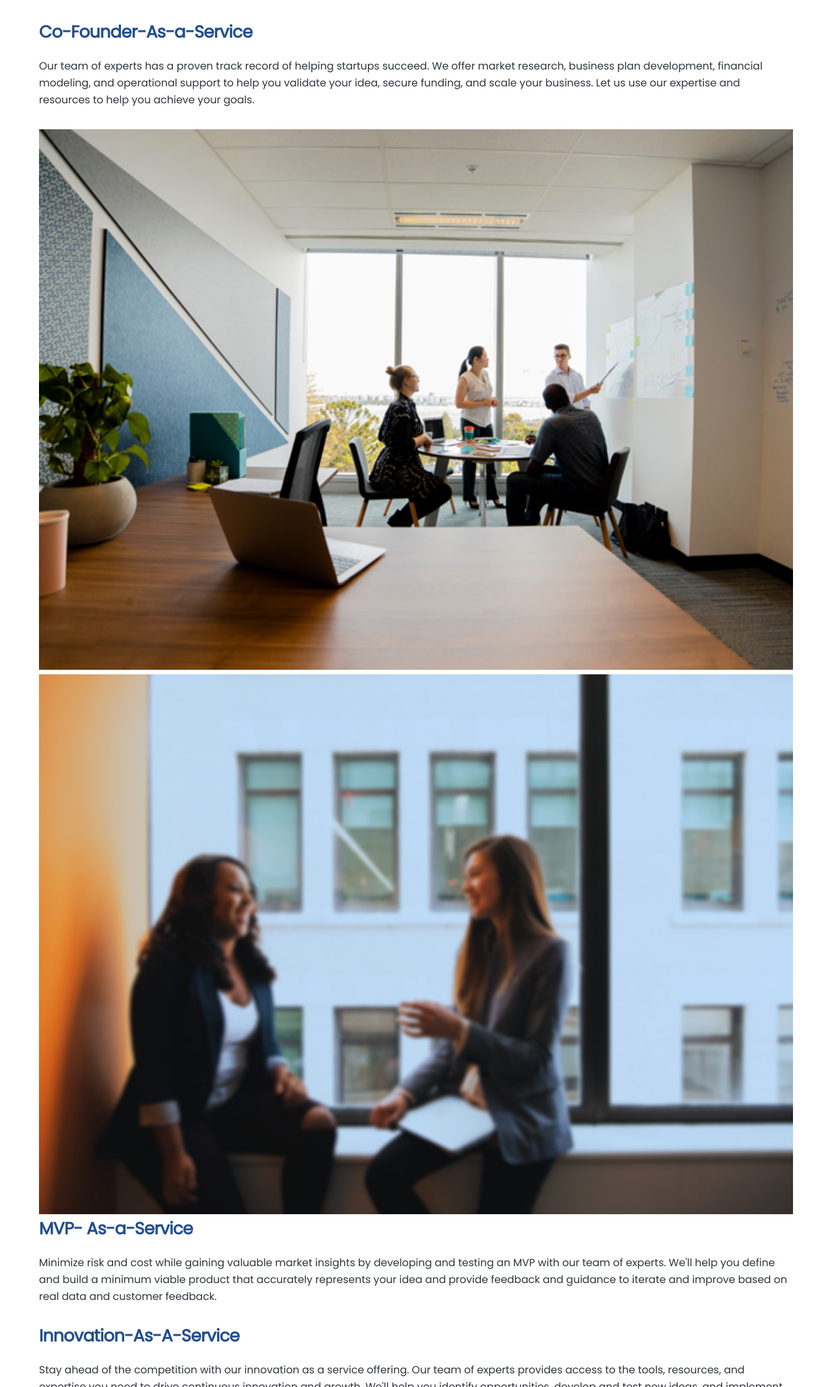
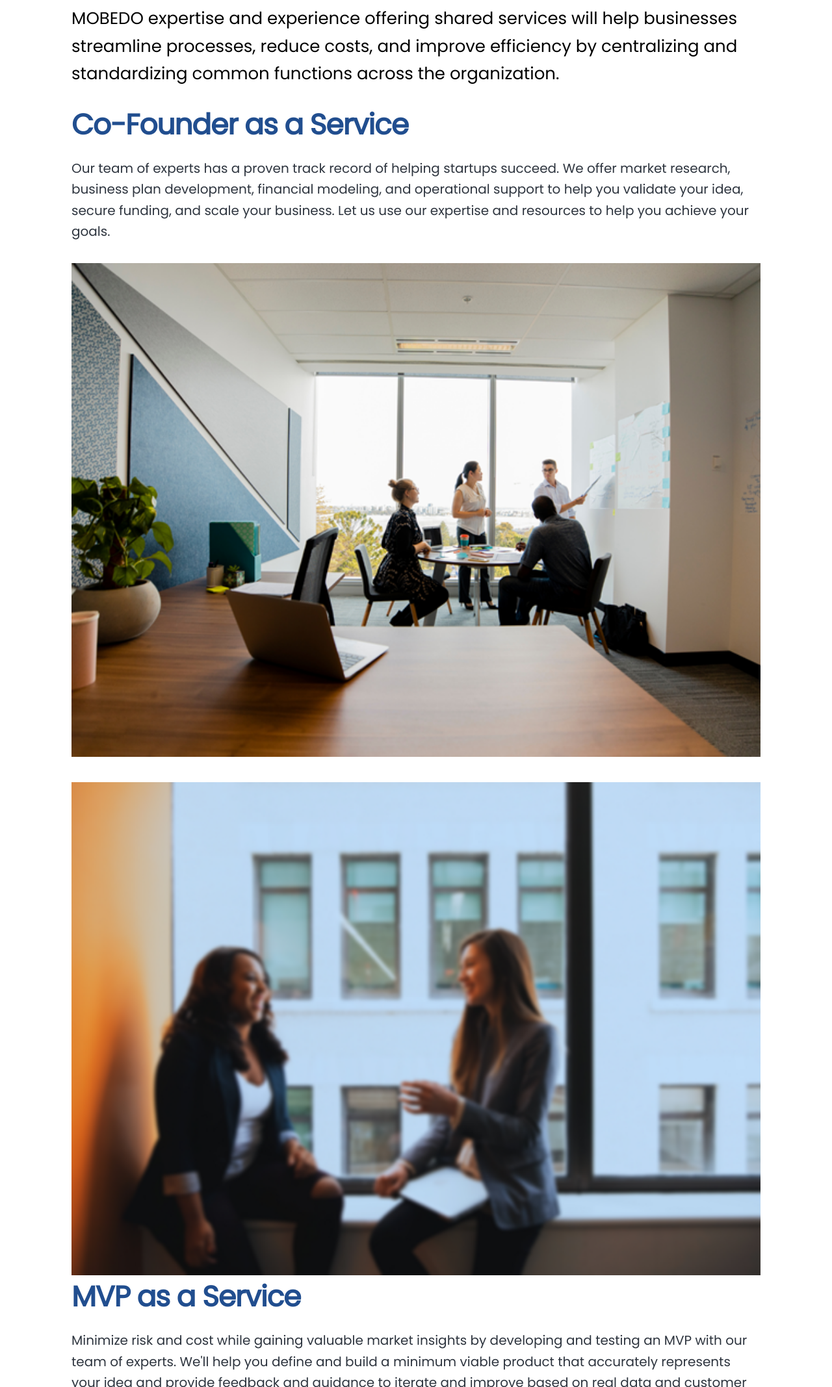
Before and after one commit to manikantapujar/mobedo, a Gatsby site: page /shared_services in a window 1280 px wide. Shown: the part 665-2800 px from the top of the page at 65% size. Built offline with nearby package versions, Linux system fonts and the light colour scheme; Gatsby itself is replaced by a stand-in of ours; a web font is replaced by a local one.

Commit message:
css update

```diff
--- a/src/components/Navbar.js
+++ b/src/components/Navbar.js
@@ -113,18 +113,18 @@ function Navitem() {
                     <li className="dropbtn navlist">Shared Services</li>
                     <div className='desktop_view'>
                       <div className="dropdown-content-new-four" id="collasible-nav-dropdown-new-four">
-                        <NavDropdown.Item><Link to='/shared_services/#sh_one'> Co-Founder-As-a-Service</Link></NavDropdown.Item>
-                        <NavDropdown.Item ><Link to='/shared_services/#sh_two'>MVP- As-a-Service</Link></NavDropdown.Item>
-                        <NavDropdown.Item><Link to='/shared_services/#sh_three'>Innovation-As-A-Service</Link></NavDropdown.Item>
-                        <NavDropdown.Item><Link to='/shared_services/#sh_four'>Testing-as-a-Service</Link></NavDropdown.Item>
+                        <NavDropdown.Item><Link to='/shared_services/#sh_one'> Co-Founder as Service</Link></NavDropdown.Item>
+                        <NavDropdown.Item ><Link to='/shared_services/#sh_two'>MVP as a Service</Link></NavDropdown.Item>
+                        <NavDropdown.Item><Link to='/shared_services/#sh_three'>Innovation as a Service</Link></NavDropdown.Item>
+                        <NavDropdown.Item><Link to='/shared_services/#sh_four'>Testing as a Service</Link></NavDropdown.Item>
                       </div>
                     </div>
                     <div className='mobile_view'>
                       <div className="dropdown-content-new-four" id="collasible-nav-dropdown-new-four">
-                        <NavDropdown.Item><Link to='/shared_services/#sh_one_m'> Co-Founder-As-a-Service</Link></NavDropdown.Item>
-                        <NavDropdown.Item ><Link to='/shared_services/#sh_two_m'>MVP- As-a-Service</Link></NavDropdown.Item>
-                        <NavDropdown.Item><Link to='/shared_services/#sh_three_m'>Innovation-As-A-Service</Link></NavDropdown.Item>
-                        <NavDropdown.Item><Link to='/shared_services/#sh_four_m'>Testing-as-a-Service</Link></NavDropdown.Item>
+                        <NavDropdown.Item><Link to='/shared_services/#sh_one_m'> Co-Founder as a Service</Link></NavDropdown.Item>
+                        <NavDropdown.Item ><Link to='/shared_services/#sh_two_m'>MVP as a Service</Link></NavDropdown.Item>
+                        <NavDropdown.Item><Link to='/shared_services/#sh_three_m'>Innovation as a Service</Link></NavDropdown.Item>
+                        <NavDropdown.Item><Link to='/shared_services/#sh_four_m'>Testing as a Service</Link></NavDropdown.Item>
                       </div>
                     </div>
 
--- a/src/pages/shared_services.js
+++ b/src/pages/shared_services.js
@@ -28,7 +28,7 @@ export default function sharedservices() {
                 <div className="desktop_view">
                     <div className="row mt-4 padding_content" id="sh_one">
                         <div className="col-md-6 align-self-center">
-                            <h2 className="col_side_heading">Co-Founder-As-a-Service</h2>
+                            <h2 className="col_side_heading">Co-Founder as a Service</h2>
                             {/* <h6>Innovating for growth, transforming for success</h6> */}
                             <p>Our team of experts has a proven track record of helping startups succeed. We offer market research, business plan development, financial modeling, and operational support to help you validate your idea, secure funding, and scale your business. Let us use our expertise and resources to help you achieve your goals. </p>
                         </div>
@@ -41,7 +41,7 @@ export default function sharedservices() {
                             <img src="/p22.png" alt="" />
                         </div>
                         <div className="col-md-6 align-self-center">
-                            <h2 className="col_side_heading">MVP- As-a-Service</h2>
+                            <h2 className="col_side_heading">MVP as a Service</h2>
                             {/* <h6>Defining your brand, communicating your value</h6> */}
                             <p>Minimize risk and cost while gaining valuable market insights by developing and testing an MVP with our team of experts. We'll help you define and build a minimum viable product that accurately represents your idea and provide feedback and guidance to iterate and improve based on real data and customer feedback.</p>
                         </div>
@@ -49,7 +49,7 @@ export default function sharedservices() {
                     </div>
                     <div className="row mt-4 padding_content" id="sh_three">
                         <div className="col-md-6 align-self-center">
-                            <h2 className="col_side_heading">Innovation-As-A-Service</h2>
+                            <h2 className="col_side_heading">Innovation as a Service</h2>
                             {/* <h6>Bringing your value to market, driving growth through strategy </h6> */}
                             <p>Stay ahead of the competition with our innovation as a service offering. Our team of experts provides access to the tools, resources, and expertise you need to drive continuous innovation and growth. We'll help you identify opportunities, develop and test new ideas, and implement successful innovation programs that drive business value and competitive advantage.</p>
                         </div>
@@ -62,7 +62,7 @@ export default function sharedservices() {
                             <img src="/p24.png" alt="" />
                         </div>
                         <div className="col-md-6 align-self-center">
-                            <h2 className="col_side_heading">Testing-as-a-Service</h2>
+                            <h2 className="col_side_heading">Testing as a Service</h2>
                             {/* <h6>Innovating for tomorrow, leading the way today </h6> */}
                             <p>Ensure the quality and reliability of your products and systems with our testing as a service offering. Our team of experts provides a range of testing services, including functional, performance, and security testing. We'll help you define and implement a comprehensive testing strategy that meets your needs and ensures your products are ready for market.</p>
                         </div>
@@ -75,7 +75,7 @@ export default function sharedservices() {
                             <img src="/p21.png" alt="" />
                         </div>
                         <div className="col-md-6">
-                            <h2 className="col_side_heading">Co-Founder-As-a-Service</h2>
+                            <h2 className="col_side_heading">Co-Founder as a Service</h2>
                             {/* <h6>Innovating for growth, transforming for success</h6> */}
                             <p>Our team of experts has a proven track record of helping startups succeed. We offer market research, business plan development, financial modeling, and operational support to help you validate your idea, secure funding, and scale your business. Let us use our expertise and resources to help you achieve your goals. </p>
                         </div>
@@ -86,7 +86,7 @@ export default function sharedservices() {
                             <img src="/p22.png" alt="" />
                         </div>
                         <div className="col-md-6">
-                            <h2 className="col_side_heading">MVP- As-a-Service</h2>
+                            <h2 className="col_side_heading">MVP as a Service</h2>
                             {/* <h6>Defining your brand, communicating your value</h6> */}
                             <p>Minimize risk and cost while gaining valuable market insights by developing and testing an MVP with our team of experts. We'll help you define and build a minimum viable product that accurately represents your idea and provide feedback and guidance to iterate and improve based on real data and customer feedback.</p>
                         </div>
@@ -97,7 +97,7 @@ export default function sharedservices() {
                             <img src="/p23.png" alt="" />
                         </div>
                         <div className="col-md-6">
-                            <h2 className="col_side_heading">Innovation-As-A-Service</h2>
+                            <h2 className="col_side_heading">Innovation as a Service</h2>
                             {/* <h6>Bringing your value to market, driving growth through strategy </h6> */}
                             <p>Stay ahead of the competition with our innovation as a service offering. Our team of experts provides access to the tools, resources, and expertise you need to drive continuous innovation and growth. We'll help you identify opportunities, develop and test new ideas, and implement successful innovation programs that drive business value and competitive advantage.</p>
                         </div>
@@ -107,7 +107,7 @@ export default function sharedservices() {
                             <img src="/p24.png" alt="" />
                         </div>
                         <div className="col-md-6">
-                            <h2 className="col_side_heading">Testing-as-a-Service</h2>
+                            <h2 className="col_side_heading">Testing as a Service</h2>
                             {/* <h6>Innovating for tomorrow, leading the way today </h6> */}
                             <p>Ensure the quality and reliability of your products and systems with our testing as a service offering. Our team of experts provides a range of testing services, including functional, performance, and security testing. We'll help you define and implement a comprehensive testing strategy that meets your needs and ensures your products are ready for market.</p>
                         </div>
--- a/src/styles/global.css
+++ b/src/styles/global.css
@@ -100,7 +100,7 @@ input[type=number] {
     font-weight: 600;
     line-height: 1.2;
     margin-top: 0px;
-    font-size: 26px !important;
+    font-size: 44px !important;
 }
 .being_cont{
     color: #92d050;
@@ -112,8 +112,17 @@ input[type=number] {
     color: black;
     font-weight: 400;
     line-height: 1.2;
-    font-size: 20px !important;
+    font-size: 26px !important;
     margin-top: 0px !important;
+}
+.mt-4{
+    margin-top: 2rem !important;
+}
+li{
+    font-size: 20px;
+}
+.align-self-center p{
+    font-size: 20px;
 }
 
 .video_content {
@@ -634,7 +643,7 @@ h5.our_team {
     display: none;
 }
 .container-fluid{
-padding:0px  30px 10px;
+padding:0px  80px 10px;
 }
 .padding_content{
     padding: 0px 30px;
@@ -650,6 +659,9 @@ padding:0px  30px 10px;
     }
 }
 @media(max-width:767px) {
+    .mt-4{
+        margin-top: 1.5rem !important;
+    }
     .navbar{
         padding: 8px 15px !important;
     }
@@ -1078,7 +1090,7 @@ display: block;
 .dropdown-content-new{
     position: absolute;
     top: -30px;
-    right: 200px;
+    right: 190px;
 }
 
 .dropdown-new .dropbtn {
```
